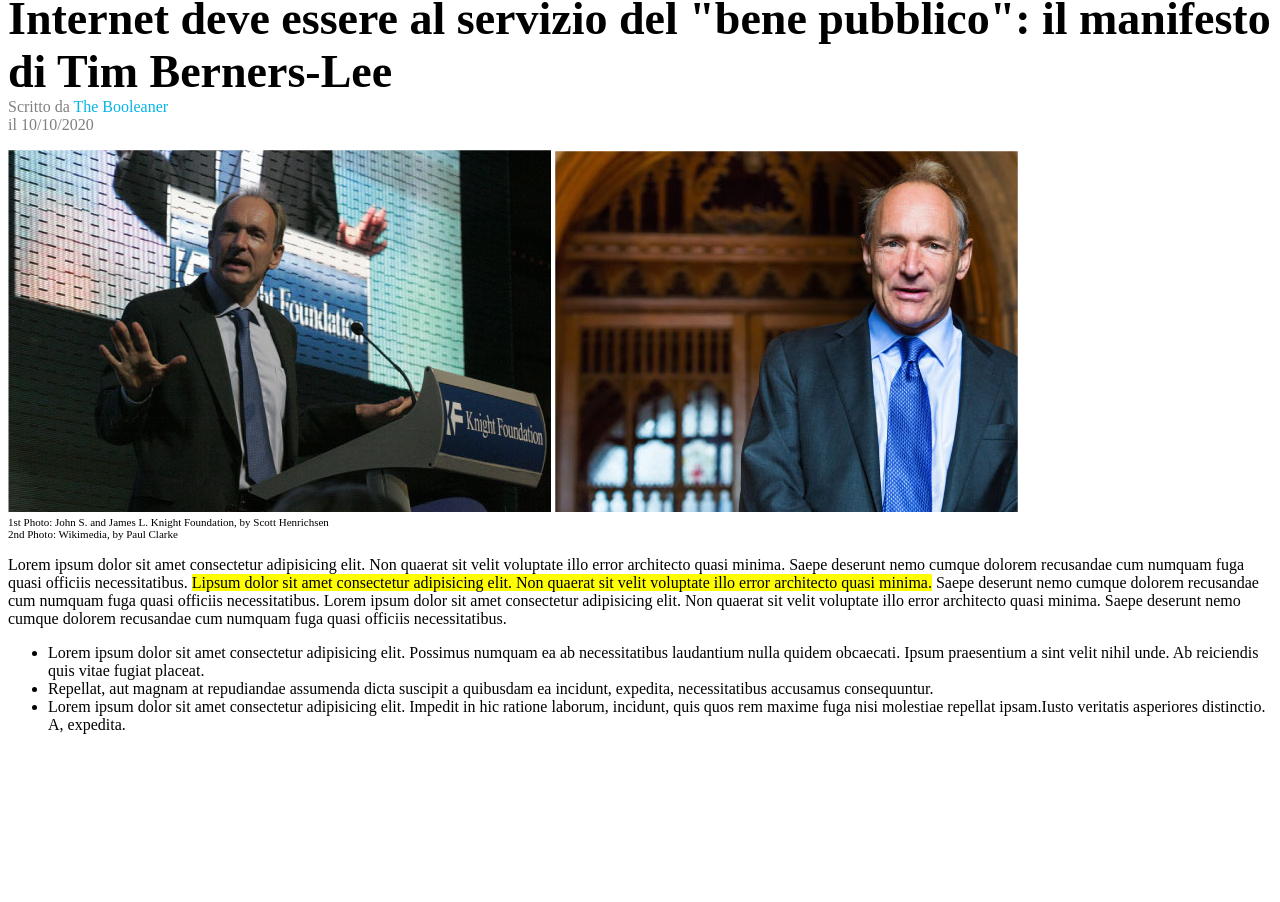
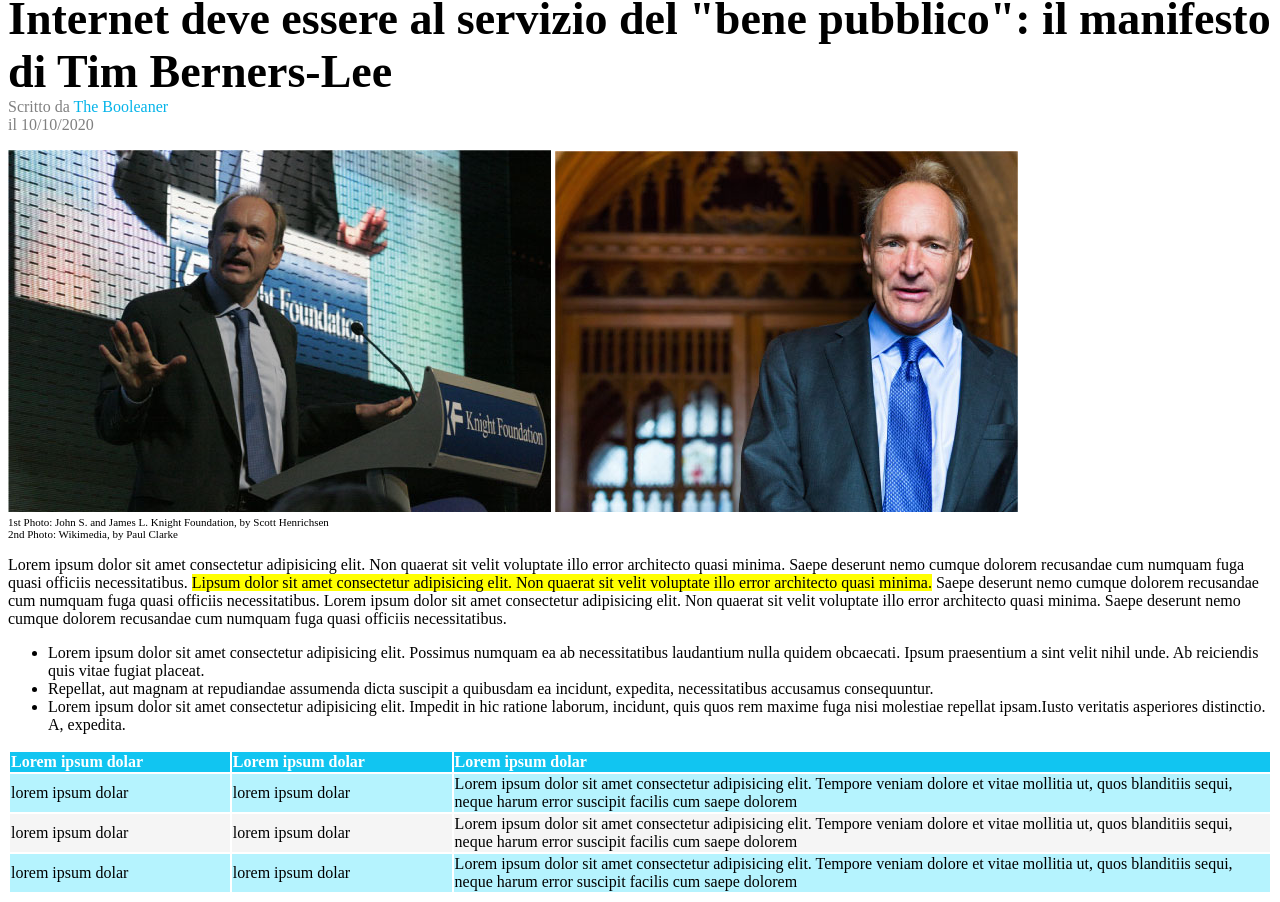
Before and after one commit to ElonaHoxhaj96/html-css-booleaner, a plain HTML site: page index.html in a window 1280 px wide. Shown: the part 170-1072 px from the top of the page. Before the commit the page ends 920 px from the top, so only its background shows below. Drawn offline with Linux system fonts and the light colour scheme.

Commit message:
Fine quarta sezione

```diff
--- a/index.html
+++ b/index.html
@@ -50,6 +50,52 @@
             </ul>
         </section>
 
+        <!-- quarta sezione-->
+        <section class="quarta-sezione">
+            <table>
+
+                <thead>
+                    <tr>
+                        <th> Lorem ipsum dolar </th>
+                        <th> Lorem ipsum dolar </th>
+                        <th class="terza-colonna"> Lorem ipsum dolar </th>
+                    </tr>
+                </thead>
+
+                <tbody>
+                    <tr class="row1">
+                        <td> lorem ipsum dolar</td>
+                        <td> lorem ipsum dolar</td>
+                        <td> Lorem ipsum dolor sit amet consectetur adipisicing elit. Tempore veniam dolore et vitae mollitia ut, quos blanditiis sequi, neque harum error suscipit facilis cum saepe dolorem
+                        </td>
+                    </tr>
+
+                    <tr class="row2">
+                        <td> lorem ipsum dolar</td>
+                        <td> lorem ipsum dolar</td>
+                        <td> Lorem ipsum dolor sit amet consectetur adipisicing elit. Tempore veniam dolore et vitae mollitia ut, quos blanditiis sequi, neque harum error suscipit facilis cum saepe dolorem
+                        </td>
+                    </tr>
+
+                    <tr class="row3">
+                        <td> lorem ipsum dolar</td>
+                        <td> lorem ipsum dolar</td>
+                        <td> Lorem ipsum dolor sit amet consectetur adipisicing elit. Tempore veniam dolore et vitae mollitia ut, quos blanditiis sequi, neque harum error suscipit facilis cum saepe dolorem
+                        </td>
+                    </tr>
+                </tbody>
+
+
+                <tfoot>
+
+                </tfoot>
+
+
+            </table>
+
+
+        </section>
+
 
 
 
--- a/style.css
+++ b/style.css
@@ -28,3 +28,32 @@ header p span{
     margin: auto;
     font-size: 11px;
  }
+
+/*quarta section of main*/
+
+/*tabella definizione thead*/
+thead{
+  background-color: rgb(17, 197, 241);
+  color: white;
+  text-align: left;
+}
+
+/*tabella definizione tbody*/
+.terza-colonna{
+    text-align: left;
+    width: 65%;
+
+}
+
+.row1{
+    background-color:  rgba(65, 225, 253, 0.39);
+
+}
+.row2{
+    background-color: rgb(245, 245, 245);
+
+}
+
+.row3{
+    background-color:  rgba(65, 225, 253, 0.39);
+}
```
